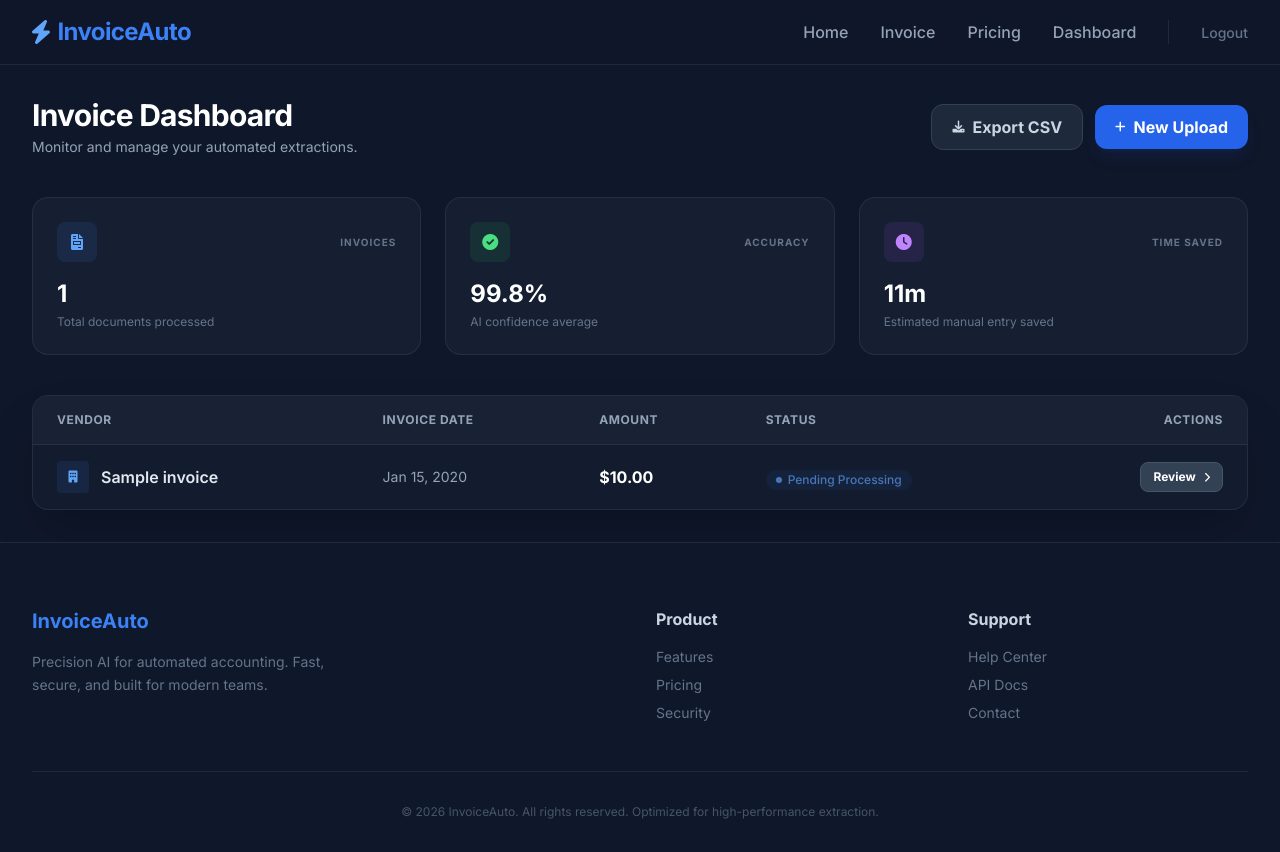
After one commit to MingmaMoktan/Automate_Invoice, a Django app: page /dashboard/ in a window 1280 px wide. The commit adds this page. Run offline with Django 5.2, Linux system fonts and the light colour scheme; a user stored in the database is signed in; tables that the repository leaves empty hold one stand-in row (values such as "Sample post"); some libraries are stand-ins or nearby versions.

Commit message:
Created the pages for the invoices and also added the tesseract OCR technology the main brain of the app.

```diff
--- a/invoices/urls.py
+++ b/invoices/urls.py
@@ -7,4 +7,5 @@ urlpatterns = [
     path('', views.landing_page, name='landing'),
     path('dashboard/', views.dashboard, name='dashboard'),
     path('upload/', views.upload_invoice, name='upload'),
+    path('invoice/<int:pk>/', views.invoice_detail, name='detail'),
 ]
--- a/invoices/views.py
+++ b/invoices/views.py
@@ -1,4 +1,4 @@
-from django.shortcuts import render, redirect
+from django.shortcuts import render, redirect, get_object_or_404
 from django.http import HttpResponse
 from django.contrib.auth.decorators import login_required
 from .forms import InvoiceUploadForm
@@ -23,3 +23,49 @@ def upload_invoice(request):
 def dashboard(request):
     invoices = request.user.invoices.all()
     return render(request, 'invoices/dashboard.html', {'invoices': invoices})
+
+from .utils import extract_invoice_data # Import our new brain
+
+@login_required
+def upload_invoice(request):
+    if request.method == 'POST':
+        form = InvoiceUploadForm(request.POST, request.FILES)
+        if form.is_valid():
+            invoice = form.save(commit=False)
+            invoice.user = request.user
+            invoice.status = 'processing' # Set status to processing
+            invoice.save() # Save the file to the disk first
+
+            # Trigger the AI extraction
+            try:
+                data = extract_invoice_data(invoice.file.path)
+                invoice.vendor_name = data['vendor_name']
+                invoice.total_amount = data['total_amount']
+                # We could also save the raw_text if you added that field to your model
+                invoice.status = 'completed'
+            except Exception as e:
+                print(f"AI Error: {e}")
+                invoice.status = 'failed'
+
+            invoice.save() # Save the AI results
+            return redirect('invoices:dashboard')
+    else:
+        form = InvoiceUploadForm()
+    return render(request, 'invoices/upload.html', {'form': form})
+
+from .models import Invoice
+
+@login_required
+def invoice_detail(request, pk):
+    # Fetch the specific invoice or show a 404 error if it doesn't exist
+    invoice = get_object_or_404(Invoice, pk=pk, user=request.user)
+
+    if request.method == 'POST':
+        # This allows the user to manually correct the AI data
+        invoice.vendor_name = request.POST.get('vendor')
+        invoice.total_amount = request.POST.get('amount')
+        # date logic could go here
+        invoice.save()
+        return redirect('invoices:dashboard')
+
+    return render(request, 'invoices/detail.html', {'invoice': invoice})
--- a/requirements.txt
+++ b/requirements.txt
@@ -1,6 +1,11 @@
 asgiref==3.11.0
 Django==5.2.9
 django-environ==0.12.0
+numpy==2.2.6
+opencv-python==4.12.0.88
+packaging==25.0
+pillow==12.1.0
+pytesseract==0.3.13
 python-dotenv==1.2.1
 sqlparse==0.5.5
 typing_extensions==4.15.0
--- /dev/null
+++ b/templates/base.html
@@ -0,0 +1,135 @@
+<!DOCTYPE html>
+<html lang="en">
+<head>
+    <meta charset="utf-8">
+    <meta name="viewport" content="width=device-width, initial-scale=1">
+    <title>{% block title %}InvoiceAuto | AI-Powered Data Extraction{% endblock %}</title>
+
+    <script src="https://cdn.tailwindcss.com"></script>
+
+    <script defer src="https://cdn.jsdelivr.net/npm/alpinejs@3.x.x/dist/cdn.min.js"></script>
+
+    <link href="https://fonts.googleapis.com/css2?family=Inter:wght@400;500;600;700&display=swap" rel="stylesheet">
+
+    <link rel="stylesheet" href="https://cdnjs.cloudflare.com/ajax/libs/font-awesome/6.0.0/css/all.min.css">
+
+    <style>
+        body { font-family: 'Inter', sans-serif; }
+        [x-cloak] { display: none !important; }
+        /* Custom scrollbar for dark mode */
+        ::-webkit-scrollbar { width: 8px; }
+        ::-webkit-scrollbar-track { background: #1e293b; }
+        ::-webkit-scrollbar-thumb { background: #475569; border-radius: 10px; }
+        ::-webkit-scrollbar-thumb:hover { background: #64748b; }
+    </style>
+
+    {% block extra_head %}{% endblock %}
+</head>
+<body class="flex flex-col min-h-screen bg-[#0f172a] text-slate-200" x-data="{ mobileMenuOpen: false }">
+
+    <nav class="bg-[#0f172a]/80 backdrop-blur-md border-b border-slate-800 sticky top-0 z-50">
+        <div class="max-w-7xl mx-auto px-4 sm:px-6 lg:px-8">
+            <div class="flex justify-between h-16">
+                <div class="flex items-center">
+                    <a class="flex items-center space-x-2 text-2xl font-bold text-blue-500 tracking-tight" href="{% url 'invoices:landing' %}">
+                        <i class="fas fa-bolt text-blue-400"></i>
+                        <span>InvoiceAuto</span>
+                    </a>
+                </div>
+
+                <div class="hidden md:flex items-center space-x-8">
+                    <a href="{% url 'invoices:landing' %}" class="text-slate-400 hover:text-blue-400 font-medium transition">Home</a>
+                    <a href="{% url 'invoices:upload' %}" class="text-slate-400 hover:text-blue-400 font-medium transition">Invoice</a>
+                    <a href="#" class="text-slate-400 hover:text-blue-400 font-medium transition">Pricing</a>
+
+                    {% if user.is_authenticated %}
+                        <a href="{% url 'invoices:dashboard' %}" class="text-slate-400 hover:text-blue-400 font-medium transition">Dashboard</a>
+                        <div class="h-6 w-px bg-slate-800 mx-2"></div>
+                        <form method="post" action="/admin/logout/" class="inline">
+                            {% csrf_token %}
+                            <button type="submit" class="text-slate-500 hover:text-red-400 font-medium text-sm transition">Logout</button>
+                        </form>
+                    {% else %}
+                        <a href="/admin/login/" class="text-slate-400 hover:text-blue-400 font-medium transition">Login</a>
+                        <a href="#" class="bg-blue-600 hover:bg-blue-500 text-white px-5 py-2 rounded-lg font-semibold transition shadow-lg shadow-blue-900/20">
+                            Sign Up
+                        </a>
+                    {% endif %}
+                </div>
+
+                <div class="md:hidden flex items-center">
+                    <button @click="mobileMenuOpen = !mobileMenuOpen" class="text-slate-400 p-2 focus:outline-none hover:bg-slate-800 rounded-lg transition">
+                        <svg class="w-6 h-6" fill="none" stroke="currentColor" viewBox="0 0 24 24">
+                            <path x-show="!mobileMenuOpen" stroke-linecap="round" stroke-linejoin="round" stroke-width="2" d="M4 6h16M4 12h16m-7 6h7"></path>
+                            <path x-show="mobileMenuOpen" x-cloak stroke-linecap="round" stroke-linejoin="round" stroke-width="2" d="M6 18L18 6M6 6l12 12"></path>
+                        </svg>
+                    </button>
+                </div>
+            </div>
+        </div>
+
+        <div x-show="mobileMenuOpen"
+             x-cloak
+             x-transition:enter="transition ease-out duration-200"
+             x-transition:enter-start="opacity-0 -translate-y-2"
+             x-transition:enter-end="opacity-100 translate-y-0"
+             class="md:hidden bg-[#1e293b] border-b border-slate-800 shadow-2xl">
+            <div class="px-4 pt-2 pb-6 space-y-2">
+                <a href="{% url 'invoices:landing' %}" class="block px-3 py-3 text-base font-medium text-slate-300 hover:bg-slate-800 hover:text-blue-400 rounded-xl transition">Home</a>
+                <a href="{% url 'invoices:upload' %}" class="block px-3 py-3 text-base font-medium text-slate-300 hover:bg-slate-800 hover:text-blue-400 rounded-xl transition">Invoice</a>
+                <a href="{% url 'invoices:dashboard' %}" class="block px-3 py-3 text-base font-medium text-slate-300 hover:bg-slate-800 hover:text-blue-400 rounded-xl transition">Dashboard</a>
+
+                <div class="border-t border-slate-800 pt-4 mt-4">
+                    {% if not user.is_authenticated %}
+                        <a href="/admin/login/" class="block w-full text-center py-3 text-base font-bold text-blue-400 border border-blue-400/30 rounded-xl mb-2 hover:bg-blue-400/10">Login</a>
+                        <a href="#" class="block w-full text-center py-3 text-base font-bold text-white bg-blue-600 rounded-xl shadow-lg">Sign Up Free</a>
+                    {% else %}
+                        <form method="post" action="/admin/logout/">
+                            {% csrf_token %}
+                            <button type="submit" class="w-full text-left px-3 py-3 text-base font-medium text-red-400 hover:bg-red-400/10 rounded-xl">Sign Out</button>
+                        </form>
+                    {% endif %}
+                </div>
+            </div>
+        </div>
+    </nav>
+
+    <main class="flex-grow">
+        {% block content %}{% endblock %}
+    </main>
+
+    <footer class="bg-[#0f172a] border-t border-slate-800 pt-16 pb-8">
+        <div class="max-w-7xl mx-auto px-4 sm:px-6 lg:px-8">
+            <div class="grid grid-cols-2 md:grid-cols-4 gap-8 mb-12">
+                <div class="col-span-2">
+                    <div class="text-xl font-bold text-blue-500 mb-4">InvoiceAuto</div>
+                    <p class="text-slate-500 max-w-xs text-sm leading-relaxed">
+                        Precision AI for automated accounting. Fast, secure, and built for modern teams.
+                    </p>
+                </div>
+                <div>
+                    <h4 class="font-bold text-slate-300 mb-4">Product</h4>
+                    <ul class="text-sm text-slate-500 space-y-2">
+                        <li><a href="#" class="hover:text-blue-400 transition">Features</a></li>
+                        <li><a href="#" class="hover:text-blue-400 transition">Pricing</a></li>
+                        <li><a href="#" class="hover:text-blue-400 transition">Security</a></li>
+                    </ul>
+                </div>
+                <div>
+                    <h4 class="font-bold text-slate-300 mb-4">Support</h4>
+                    <ul class="text-sm text-slate-500 space-y-2">
+                        <li><a href="#" class="hover:text-blue-400 transition">Help Center</a></li>
+                        <li><a href="#" class="hover:text-blue-400 transition">API Docs</a></li>
+                        <li><a href="#" class="hover:text-blue-400 transition">Contact</a></li>
+                    </ul>
+                </div>
+            </div>
+            <div class="pt-8 border-t border-slate-800 text-center text-slate-600 text-xs">
+                &copy; 2026 InvoiceAuto. All rights reserved. Optimized for high-performance extraction.
+            </div>
+        </div>
+    </footer>
+
+    {% block extra_js %}{% endblock %}
+</body>
+</html>
--- /dev/null
+++ b/templates/invoices/dashboard.html
@@ -0,0 +1,124 @@
+{% extends 'base.html' %}
+
+{% block content %}
+<div class="max-w-7xl mx-auto px-4 sm:px-6 lg:px-8 py-8">
+
+    <div class="flex flex-col md:flex-row md:items-center justify-between gap-4 mb-10">
+        <div>
+            <h1 class="text-3xl font-bold text-white tracking-tight">Invoice Dashboard</h1>
+            <p class="text-slate-400 mt-1 text-sm">Monitor and manage your automated extractions.</p>
+        </div>
+        <div class="flex items-center space-x-3">
+            <button class="bg-slate-800 hover:bg-slate-700 text-slate-300 px-5 py-2.5 rounded-xl font-bold transition flex items-center border border-slate-700">
+                <i class="fas fa-download mr-2 text-xs"></i> Export CSV
+            </button>
+            <a href="{% url 'invoices:upload' %}" class="bg-blue-600 hover:bg-blue-500 text-white px-5 py-2.5 rounded-xl font-bold transition flex items-center shadow-lg shadow-blue-900/20">
+                <i class="fas fa-plus mr-2 text-xs"></i> New Upload
+            </a>
+        </div>
+    </div>
+
+    <div class="grid grid-cols-1 md:grid-cols-3 gap-6 mb-10">
+        <div class="bg-slate-800/50 border border-slate-700/50 p-6 rounded-2xl">
+            <div class="flex items-center justify-between mb-4">
+                <div class="w-10 h-10 bg-blue-500/10 text-blue-400 rounded-lg flex items-center justify-center">
+                    <i class="fas fa-file-invoice"></i>
+                </div>
+                <span class="text-[10px] font-bold text-slate-500 uppercase tracking-widest">Invoices</span>
+            </div>
+            <h3 class="text-2xl font-bold text-white">{{ invoices.count }}</h3>
+            <p class="text-slate-500 text-xs mt-1">Total documents processed</p>
+        </div>
+
+        <div class="bg-slate-800/50 border border-slate-700/50 p-6 rounded-2xl">
+            <div class="flex items-center justify-between mb-4">
+                <div class="w-10 h-10 bg-green-500/10 text-green-400 rounded-lg flex items-center justify-center">
+                    <i class="fas fa-check-circle"></i>
+                </div>
+                <span class="text-[10px] font-bold text-slate-500 uppercase tracking-widest">Accuracy</span>
+            </div>
+            <h3 class="text-2xl font-bold text-white">99.8%</h3>
+            <p class="text-slate-500 text-xs mt-1">AI confidence average</p>
+        </div>
+
+        <div class="bg-slate-800/50 border border-slate-700/50 p-6 rounded-2xl">
+            <div class="flex items-center justify-between mb-4">
+                <div class="w-10 h-10 bg-purple-500/10 text-purple-400 rounded-lg flex items-center justify-center">
+                    <i class="fas fa-clock"></i>
+                </div>
+                <span class="text-[10px] font-bold text-slate-500 uppercase tracking-widest">Time Saved</span>
+            </div>
+            <h3 class="text-2xl font-bold text-white">{{ invoices.count|add:"10" }}m</h3>
+            <p class="text-slate-500 text-xs mt-1">Estimated manual entry saved</p>
+        </div>
+    </div>
+
+    <div class="bg-slate-800/30 border border-slate-700/50 rounded-2xl overflow-hidden shadow-2xl">
+        <div class="overflow-x-auto">
+            <table class="w-full text-left border-collapse">
+                <thead>
+                    <tr class="bg-slate-800/50 border-b border-slate-700/50">
+                        <th class="px-6 py-4 text-xs font-bold text-slate-400 uppercase tracking-wider">Vendor</th>
+                        <th class="px-6 py-4 text-xs font-bold text-slate-400 uppercase tracking-wider">Invoice Date</th>
+                        <th class="px-6 py-4 text-xs font-bold text-slate-400 uppercase tracking-wider">Amount</th>
+                        <th class="px-6 py-4 text-xs font-bold text-slate-400 uppercase tracking-wider">Status</th>
+                        <th class="px-6 py-4 text-xs font-bold text-slate-400 uppercase tracking-wider text-right">Actions</th>
+                    </tr>
+                </thead>
+                <tbody class="divide-y divide-slate-800/50">
+                    {% for invoice in invoices %}
+                    <tr class="hover:bg-slate-700/20 transition group">
+                        <td class="px-6 py-4 whitespace-nowrap">
+                            <div class="flex items-center">
+                                <div class="w-8 h-8 bg-blue-500/10 text-blue-400 rounded flex items-center justify-center mr-3 text-xs">
+                                    <i class="fas fa-building"></i>
+                                </div>
+                                <span class="font-semibold text-slate-200">{{ invoice.vendor_name|default:"Processing..." }}</span>
+                            </div>
+                        </td>
+                        <td class="px-6 py-4 whitespace-nowrap text-sm text-slate-400">
+                            {{ invoice.date|default:invoice.uploaded_at|date:"M d, Y" }}
+                        </td>
+                        <td class="px-6 py-4 whitespace-nowrap">
+                            <span class="font-bold text-white">${{ invoice.total_amount|default:"0.00" }}</span>
+                        </td>
+                        <td class="px-6 py-4 whitespace-nowrap">
+                            <span class="inline-flex items-center px-2.5 py-0.5 rounded-full text-xs font-medium
+                                {% if invoice.status == 'completed' %} bg-green-500/10 text-green-400
+                                {% elif invoice.status == 'failed' %} bg-red-500/10 text-red-400
+                                {% else %} bg-blue-500/10 text-blue-400 animate-pulse {% endif %}">
+                                <span class="w-1.5 h-1.5 rounded-full mr-1.5
+                                    {% if invoice.status == 'completed' %} bg-green-400
+                                    {% elif invoice.status == 'failed' %} bg-red-400
+                                    {% else %} bg-blue-400 {% endif %}"></span>
+                                {{ invoice.get_status_display }}
+                            </span>
+                        </td>
+                        <td class="px-6 py-4 whitespace-nowrap text-right text-sm">
+                            <a href="{% url 'invoices:detail' invoice.pk %}" class="inline-flex items-center bg-slate-700 hover:bg-blue-600 text-white px-3 py-1.5 rounded-lg text-xs font-bold transition border border-slate-600">
+                                Review <i class="fas fa-chevron-right ml-2 text-[10px]"></i>
+                            </a>
+                        </td>
+                    </tr>
+                    {% empty %}
+                    <tr>
+                        <td colspan="5" class="px-6 py-20 text-center">
+                            <div class="flex flex-col items-center">
+                                <div class="w-16 h-16 bg-slate-800 rounded-full flex items-center justify-center mb-4 text-slate-600">
+                                    <i class="fas fa-folder-open text-3xl"></i>
+                                </div>
+                                <h4 class="text-slate-300 font-bold">No invoices found</h4>
+                                <p class="text-slate-500 text-sm mb-6">You haven't uploaded any documents yet.</p>
+                                <a href="{% url 'invoices:upload' %}" class="bg-slate-700 hover:bg-slate-600 text-white px-4 py-2 rounded-lg text-sm font-bold transition">
+                                    Upload First Invoice
+                                </a>
+                            </div>
+                        </td>
+                    </tr>
+                    {% endfor %}
+                </tbody>
+            </table>
+        </div>
+    </div>
+</div>
+{% endblock %}
```
Also changed, not shown: invoices/models.py (+15 -6 lines), invoices/utils.py (added, +55 -0 lines), templates/invoices/detail.html (added, +40 -0 lines), templates/invoices/landing.html (+91 -30 lines), templates/invoices/upload.html (added, +50 -0 lines), invoices/migrations/0002_invoice_raw_text.py (added).
